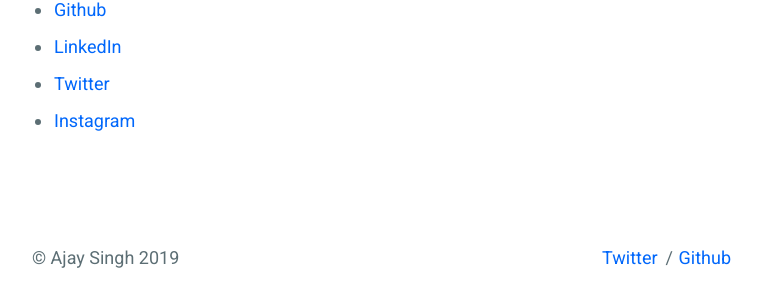
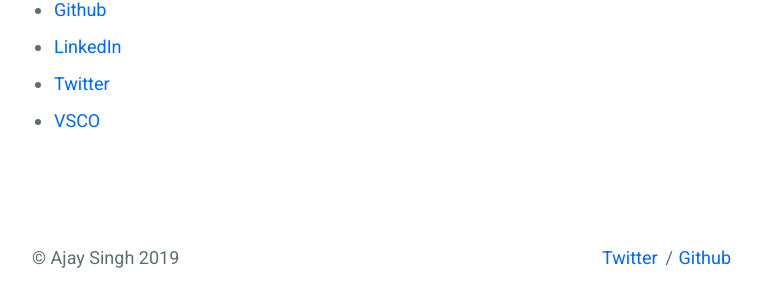
Before and after one commit to ajaydeepsingh/ajaydeepsingh.github.io, a Jekyll site: the page built from _pages/about.md, in a window 1280 px wide. Shown: the part 719-1023 px from the top of the page, without its empty margins (258-1020 px from the left). Built offline with Jekyll 4.4.1, drawn with Linux system fonts in a browser that asks for light colours.

Commit message:
Remove instagram link from about page

```diff
--- a/_pages/about.md
+++ b/_pages/about.md
@@ -16,4 +16,4 @@
 - [Github](https://github.com/ajaydeepsingh/)
 - [LinkedIn](https://www.linkedin.com/in/singhajaydeep/)
 - [Twitter](https://twitter.com/aj_ysingh)
-- [Instagram](https://www.instagram.com/aj_ysingh)
+- [VSCO](https://vsco.co/ajaysingh/images/1)
```
